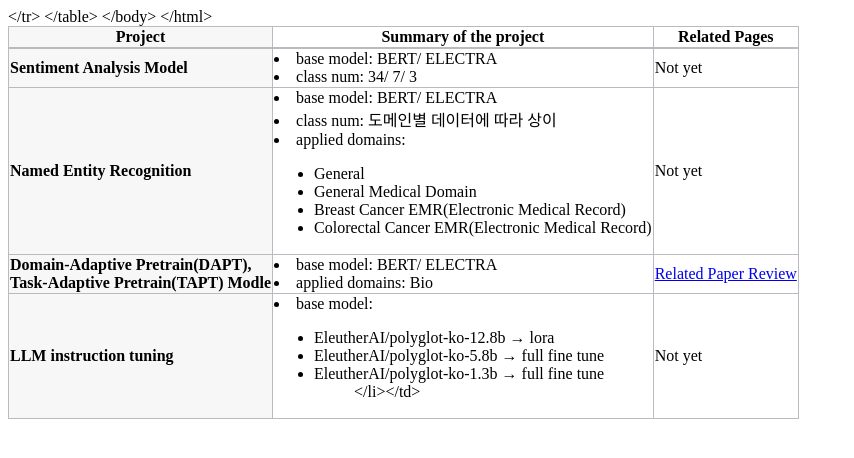
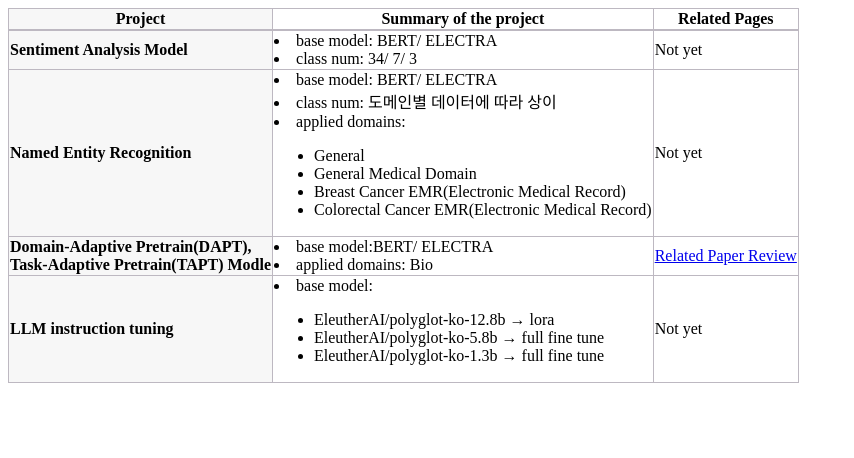
Before and after one commit to finddme/finddme.github.io, a Jekyll site: the page built from _posts/2022-01-01-Project.md, in a window 1280 px wide. Shown: the top 458 px of the page, without its empty margins (0-854 px from the left). Built offline with Jekyll 4.4.1, drawn with Linux system fonts in a browser that asks for light colours.

Commit message:
Update 2022-01-01-Project.md

```diff
--- a/_posts/2022-01-01-Project.md
+++ b/_posts/2022-01-01-Project.md
@@ -19,11 +19,57 @@
    </head>
    <body>
      <table style="border-collapse:collapse">
-       <tr><th class="line4" bgcolor="#F8F7F9">Project</th><th class="line2">Summary of the project</th><th class="line2">Related Pages</th></tr>
-       <tr><td class="line3"><strong>Sentiment Analysis Model</strong></td><td class="line"><li>base model: BERT/ ELECTRA</li><li>class num: 34/ 7/ 3</li></td><td class="line">Not yet</td></tr>
-       <tr><td class="line3"><strong>Named Entity Recognition</strong></td><td class="line"><li>base model: BERT/ ELECTRA</li><li>class num: 도메인별 데이터에 따라 상이</li><li>applied domains:<ul><li>General</li><li>General Medical Domain</li><li>Breast Cancer EMR(Electronic Medical Record)</li><li>Colorectal Cancer EMR(Electronic Medical Record)</li></ul></li></td><td class="line">Not yet</td></tr>
-       <tr><td class="line3"><strong>Domain-Adaptive Pretrain(DAPT),<br> Task-Adaptive Pretrain(TAPT) Modle</strong></td><td class="line"><li>base model: BERT/ ELECTRA</li><li>applied domains: Bio</li></td><td class="line"><a href="https://finddme.github.io/natural%20language%20processing/2022/11/29/DAPT/">Related Paper Review</a></td></tr>
-       <tr><td class="line3"><strong>LLM instruction tuning</strong></td><td class="line"><li>base model:<ul><li>EleutherAI/polyglot-ko-12.8b → lora</li><li>EleutherAI/polyglot-ko-5.8b → full fine tune</li><li>EleutherAI/polyglot-ko-1.3b → full fine tune</li><ul></li></td><td class="line">Not yet</td></tr>
+       <tr>
+         <th class="line4" bgcolor="#F8F7F9">Project</th>
+         <th class="line2">Summary of the project</th><th class="line2">Related Pages</th>
+       </tr>
+       <tr>
+         <td class="line3"><strong>Sentiment Analysis Model</strong></td>
+         <td class="line">
+           <li>base model: BERT/ ELECTRA</li>
+           <li>class num: 34/ 7/ 3</li>
+         </td>
+         <td class="line">Not yet</td>
+       </tr>
+       <tr>
+         <td class="line3"><strong>Named Entity Recognition</strong></td>
+         <td class="line">
+           <li>base model: BERT/ ELECTRA</li>
+           <li>class num: 도메인별 데이터에 따라 상이</li>
+           <li>applied domains:
+             <ul>
+               <li>General</li>
+               <li>General Medical Domain</li>
+               <li>Breast Cancer EMR(Electronic Medical Record)</li>
+               <li>Colorectal Cancer EMR(Electronic Medical Record)</li>
+             </ul>
+           </li>
+         </td>
+         <td class="line">Not yet</td>
+       </tr>
+       <tr>
+         <td class="line3"><strong>Domain-Adaptive Pretrain(DAPT),<br> Task-Adaptive Pretrain(TAPT) Modle</strong></td>
+         <td class="line">
+           <li>base model:BERT/ ELECTRA</li>
+           <li>applied domains: Bio</li>
+         </td>
+         <td class="line">
+           <a href="https://finddme.github.io/natural%20language%20processing/2022/11/29/DAPT/">Related Paper Review</a>
+         </td>
+       </tr>
+       <tr>
+         <td class="line3"><strong>LLM instruction tuning</strong></td>
+         <td class="line">
+           <li>base model:
+             <ul>
+               <li>EleutherAI/polyglot-ko-12.8b → lora</li>
+               <li>EleutherAI/polyglot-ko-5.8b → full fine tune</li>
+               <li>EleutherAI/polyglot-ko-1.3b → full fine tune</li>
+             </ul>
+           </li>
+         </td>
+         <td class="line">Not yet</td>
+       </tr>
    </table>
  </body>
 </html>
```
